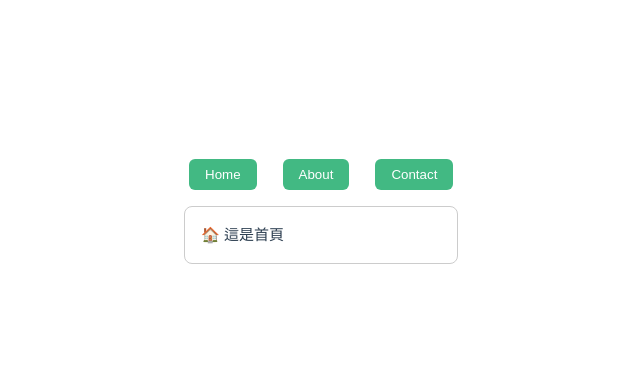
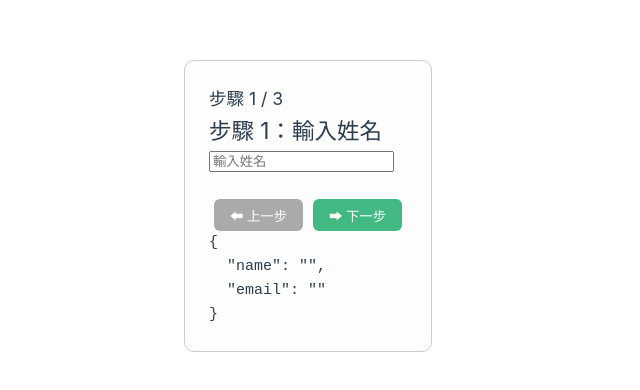
Before and after one commit to JerryChang0504/20250524vue3, a Vue app: page / in a window 1280 px wide. Shown: the part 194-584 px from the top of the page, without its empty margins (456-1096 px from the left). Built offline with nearby package versions, Linux system fonts and the light colour scheme.

Commit message:
RegisterRunDown

```diff
--- a/src/App.vue
+++ b/src/App.vue
@@ -30,6 +30,7 @@
 import ParentComponent from './components/ParentComponent.vue'
 import toDoList from './components/toDoList.vue'
 import TabComponent from './components/TabComponent.vue'
+import RegisterRunDown from './components/Register/RegisterRunDown.vue'
 const userDate = { name: 'Mary', age: 18 }
 
 </script>
@@ -45,7 +46,8 @@
   </header>
 
   <main>
-    <TabComponent />
+    <RegisterRunDown />
+    <!-- <TabComponent /> -->
     <!-- <toDoList /> -->
     <!-- <ParentComponent /> -->
     <!-- <RefComponent /> -->
--- /dev/null
+++ b/src/components/Register/RegisterRunDown.vue
@@ -0,0 +1,117 @@
+<template>
+    <div class="form-container">
+        <h3>步驟 {{ step + 1 }} / {{ steps.length }}</h3>
+
+        <transition name="fade" mode="out-in">
+            <component :is="currentStepComponent" :form="form" :key="step" />
+        </transition>
+
+        <p class="error" v-if="error">{{ error }}</p>
+
+        <div class="actions">
+            <button @click="prevStep" :disabled="step === 0">⬅ 上一步</button>
+            <button @click="nextStep">
+                {{ step === steps.length - 1 ? ' 送出' : '➡ 下一步' }}
+            </button>
+        </div>
+        <pre>{{ form }}</pre>
+    </div>
+</template>
+
+<script setup>
+import { ref, computed } from 'vue'
+import Step1 from './Step1.vue'
+import Step2 from './Step2.vue'
+import Step3 from './Step3.vue'
+
+const steps = [Step1, Step2, Step3]
+const step = ref(0)
+const error = ref('')
+
+const form = ref({
+    name: '',
+    email: '',
+})
+
+const currentStepComponent = computed(() => steps[step.value])
+
+function nextStep() {
+    error.value = ''
+    if (step.value === 0 && !form.value.name.trim()) {
+        error.value = '請輸入姓名'
+        return
+    }
+    if (step.value === 1 && !form.value.email.trim()) {
+        error.value = '請輸入 Email'
+        return
+    }
+
+    if (step.value < steps.length - 1) {
+        step.value++
+    } else {
+        alert(` 表單送出：${JSON.stringify(form.value)}`)
+    }
+}
+
+function prevStep() {
+    if (step.value > 0) {
+        error.value = ''
+        step.value--
+    }
+}
+</script>
+
+<style scoped>
+.form-container {
+    max-width: 400px;
+    margin: 2rem auto;
+    padding: 1.5rem;
+    border: 1px solid #ccc;
+    border-radius: 10px;
+    background: #fdfdfd;
+}
+
+input {
+    width: 100%;
+    padding: 0.5rem;
+    margin: 1rem 0;
+    border-radius: 6px;
+    border: 1px solid #ccc;
+}
+
+.actions {
+    display: flex;
+    justify-content: space-between;
+    margin-top: 1rem;
+}
+
+button {
+    padding: 0.4rem 1rem;
+    border: none;
+    border-radius: 6px;
+    background: #42b983;
+    color: white;
+    cursor: pointer;
+}
+
+button:disabled {
+    background: #aaa;
+}
+
+.error {
+    color: red;
+    font-size: 0.9rem;
+    margin-top: 0.5rem;
+}
+
+/* ✨ 加入動畫 */
+.fade-enter-active,
+.fade-leave-active {
+    transition: opacity 0.3s ease;
+}
+
+.fade-enter-from,
+.fade-leave-to {
+    opacity: 0;
+}
+</style>
--- /dev/null
+++ b/src/components/Register/Step1.vue
@@ -0,0 +1,10 @@
+<template>
+    <div>
+        <h2>步驟 1：輸入姓名</h2>
+        <input v-model="form.name" placeholder="輸入姓名" />
+    </div>
+</template>
+
+<script setup>
+const props = defineProps(['form'])
+</script>
--- /dev/null
+++ b/src/components/Register/Step2.vue
@@ -0,0 +1,10 @@
+<template>
+    <div>
+        <h2>步驟 2：輸入電子信箱</h2>
+        <input v-model="form.email" placeholder="輸入 email" />
+    </div>
+</template>
+
+<script setup>
+const props = defineProps(['form'])
+</script>
--- /dev/null
+++ b/src/components/Register/Step3.vue
@@ -0,0 +1,11 @@
+<template>
+    <div>
+        <h2>步驟 3：確認資訊</h2>
+        <p>姓名：{{ form.name }}</p>
+        <p>Email：{{ form.email }}</p>
+    </div>
+</template>
+
+<script setup>
+const props = defineProps(['form'])
+</script>
```
